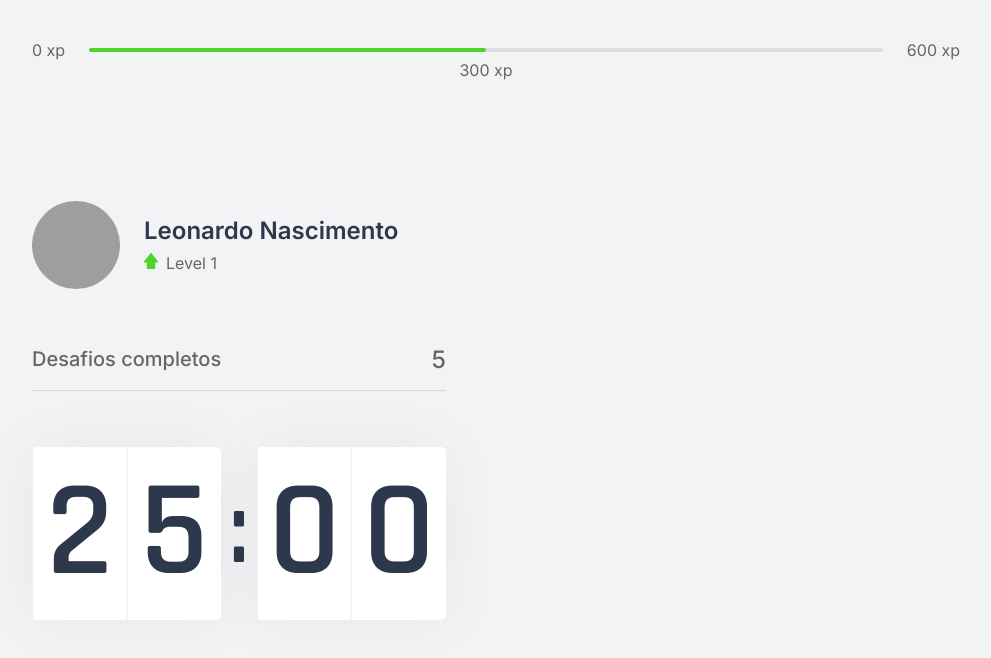
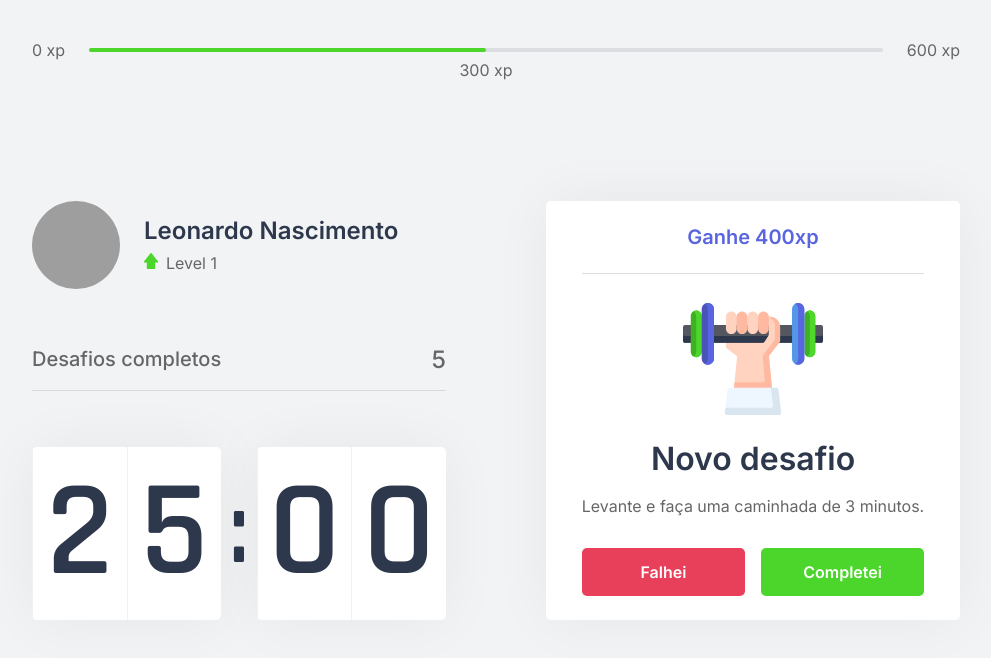
Before and after one commit to leonardoserio/movit-nextjs, a Next.js app: page / in a window 1280 px wide. Shown: the top 658 px of the page, without its empty margins (144-1135 px from the left). Built offline with nearby package versions, Linux system fonts and the light colour scheme; grey boxes are pictures that could not be loaded.

Commit message:
import challengeBox

```diff
--- a/src/pages/index.tsx
+++ b/src/pages/index.tsx
@@ -5,6 +5,8 @@ import { Profile } from '../components/Profile';
 import styles from '../styles/pages/Home.module.css';
 
 import Head from 'next/head';
+import React from 'react';
+import { ChallengeBox } from '../components/ChallengeBox';
 
 export default function Home() {
   return (
@@ -19,7 +21,9 @@ export default function Home() {
           <CompletedChallenges />
           <Countdown />
         </div>
-        <div></div>
+        <div>
+          <ChallengeBox />
+        </div>
       </section>
     </div>
   );
```
